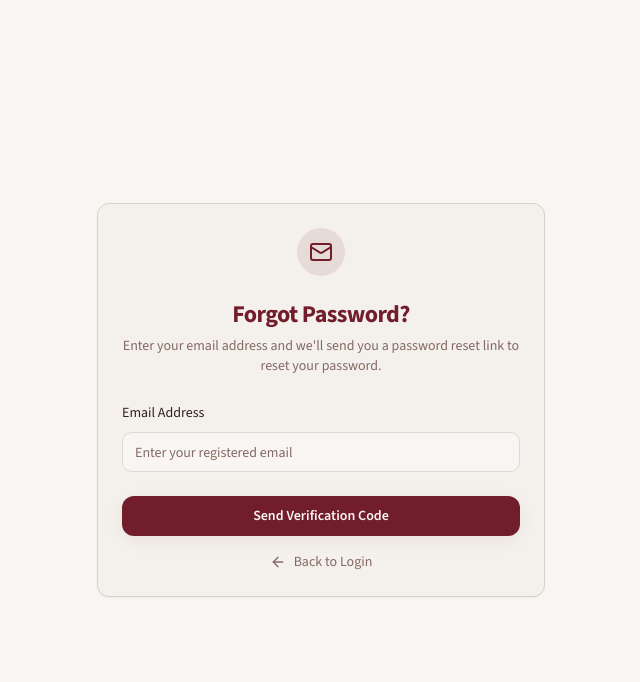
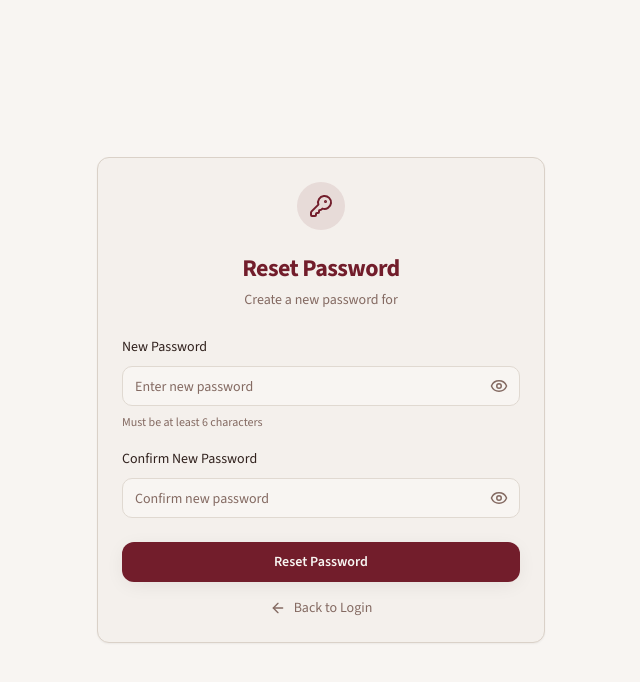
Before and after one commit to Sims2402/Banacrafts_shop, a React (Vite) app in the folder Frontend/: page /reset-password/1 in a window 1280 px wide. Before the commit this address led to /forgot-password. Shown: the top 682 px of the page, without its empty margins (319-959 px from the left). Built offline with nearby package versions, Linux system fonts and the light colour scheme; the HTML template or start-up script is replaced by a standard one.

Commit message:
reset password working

```diff
--- a/Frontend/src/pages/public/ResetPassword.tsx
+++ b/Frontend/src/pages/public/ResetPassword.tsx
@@ -1,5 +1,5 @@
 import { useState, useEffect } from "react";
-import { useLocation, useNavigate, Link } from "react-router-dom";
+import { useParams, useNavigate, Link } from "react-router-dom";
 import { ArrowLeft, Eye, EyeOff, KeyRound, CheckCircle } from "lucide-react";
 import { Button } from "@/components/ui/button";
 import { Input } from "@/components/ui/input";
@@ -14,19 +14,12 @@ const ResetPassword = () => {
   const [showConfirmPassword, setShowConfirmPassword] = useState(false);
   const [isLoading, setIsLoading] = useState(false);
   const [isSuccess, setIsSuccess] = useState(false);
-  const location = useLocation();
+
   const navigate = useNavigate();
   const { toast } = useToast();
 
-  const email = location.state?.email;
-  const verified = location.state?.verified;
+const {token} = useParams()
 
-  useEffect(() => {
-    // Redirect if not verified
-    if (!email || !verified) {
-      navigate("/forgot-password");
-    }
-  }, [email, verified, navigate]);
 
  const handleSubmit = async (e: React.FormEvent) => {
   e.preventDefault();
@@ -60,19 +53,43 @@ const ResetPassword = () => {
 
   setIsLoading(true);
 
-    // Simulate password reset
-    await new Promise((resolve) => setTimeout(resolve, 1500));
+  try {
+    const res = await fetch(
+      `http://localhost:5000/api/auth/reset-password/${token}`,
+      {
+        method: "PUT",
+        headers: {
+          "Content-Type": "application/json",
+        },
+        body: JSON.stringify({ password }),
+      }
+    );
+
+    const data = await res.json();
+
+    if (!res.ok) {
+      throw new Error(data.message || "Something went wrong");
+    }
 
     setIsSuccess(true);
+
     toast({
       title: "Password Reset!",
       description: "Your password has been successfully reset.",
     });
 
+  } catch (error: any) {
+    toast({
+      title: "Error",
+      description: error.message,
+      variant: "destructive",
+    });
+  } finally {
     setIsLoading(false);
+  }
 };
 
-  if (!email || !verified) return null;
+
 
   if (isSuccess) {
     return (
@@ -111,7 +128,7 @@ const ResetPassword = () => {
           <CardTitle className="text-2xl font-bold text-primary">Reset Password</CardTitle>
           <CardDescription>
             Create a new password for<br />
-            <span className="font-medium text-foreground">{email}</span>
+
           </CardDescription>
         </CardHeader>
         <form onSubmit={handleSubmit}>
```
Lines whose indentation alone changed are shown as unchanged.
